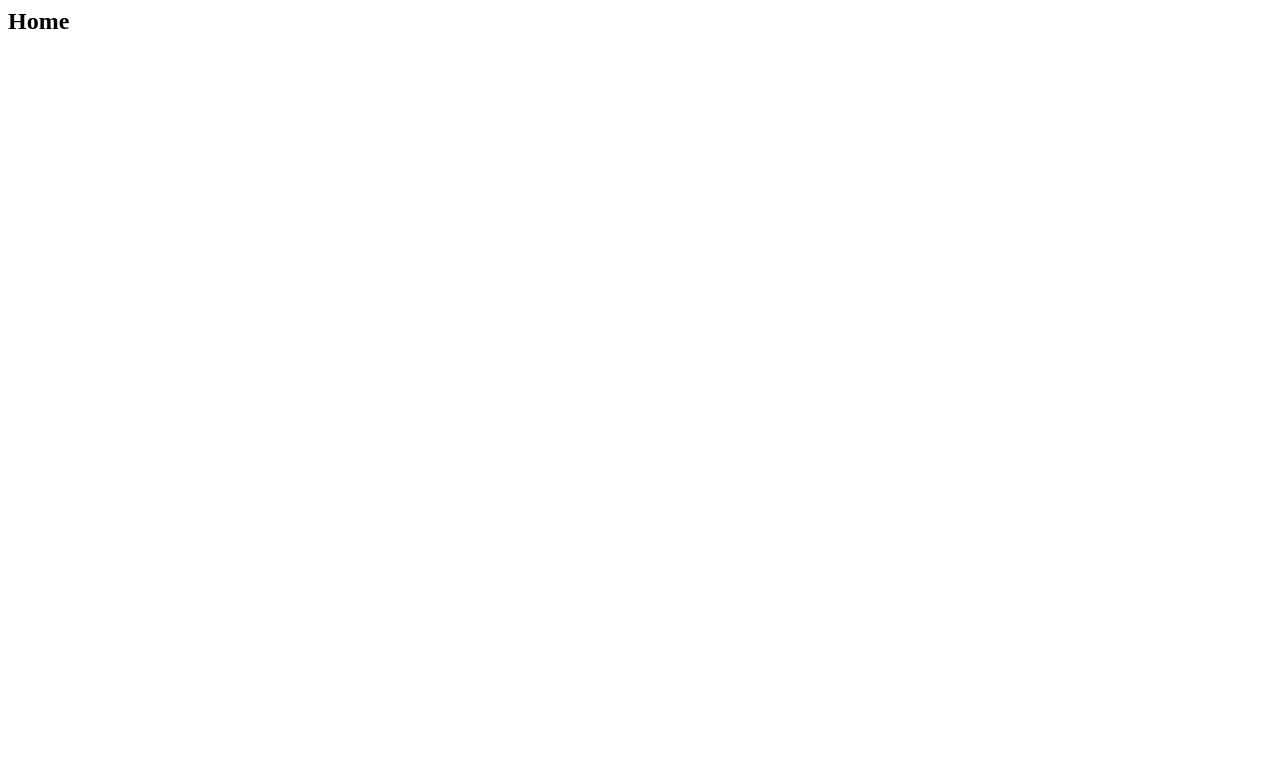
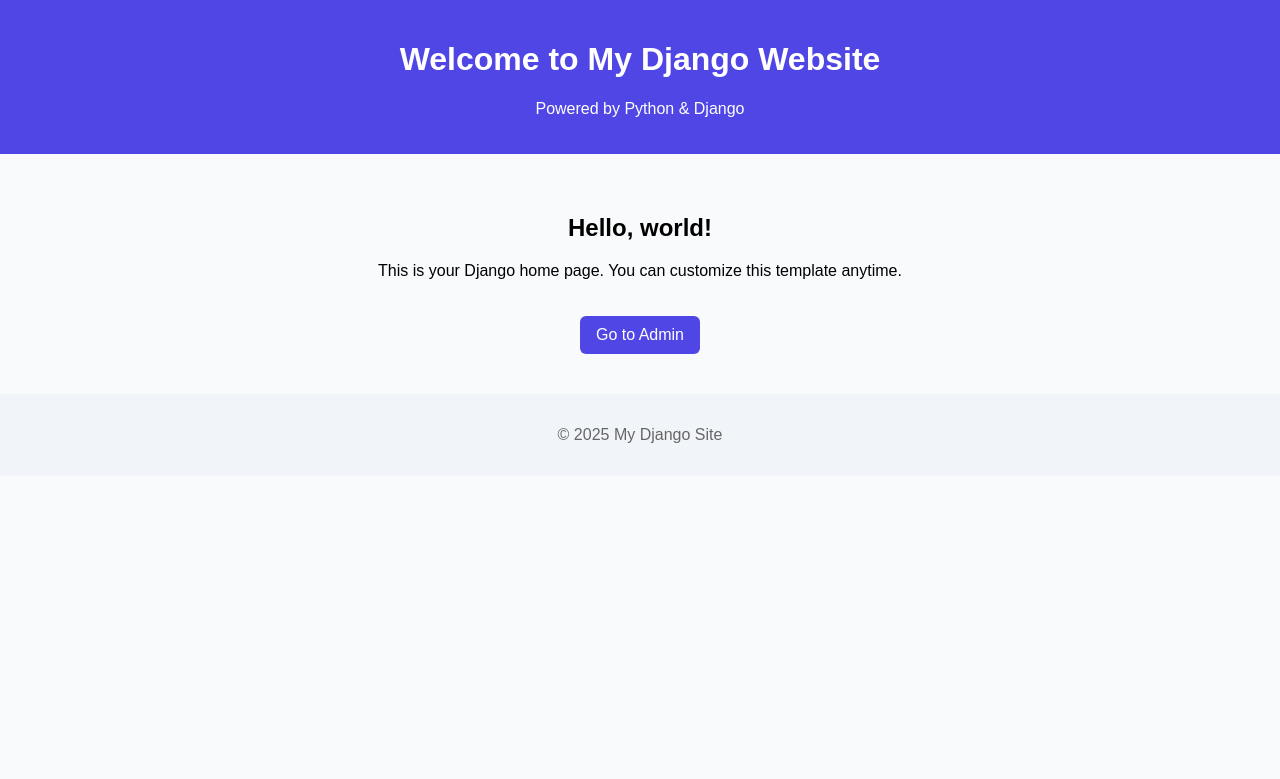
Before and after one commit to marcusopiana/django-collab-demo, a Django app: page / in a window 1280 px wide. Before the commit the part shown is almost empty. Shown: the top 779 px of the page. Run offline with Django 5.2, Linux system fonts and the light colour scheme.

Commit message:
dinagdagan ko ang home page

```diff
--- a/mysite/myapp/templates/myapp/home.html
+++ b/mysite/myapp/templates/myapp/home.html
@@ -1 +1,56 @@
-<h2>Home</h2>
+<!DOCTYPE html>
+<html lang="en">
+<head>
+    <meta charset="UTF-8">
+    <meta name="viewport" content="width=device-width, initial-scale=1.0">
+    <title>My Django Home Page</title>
+    <style>
+        body {
+            font-family: Arial, sans-serif;
+            margin: 0; padding: 0;
+            background: #f8fafc;
+        }
+        header {
+            background: #4f46e5;
+            color: white;
+            padding: 20px;
+            text-align: center;
+        }
+        main {
+            padding: 40px;
+            text-align: center;
+        }
+        a.button {
+            display: inline-block;
+            margin-top: 20px;
+            padding: 10px 16px;
+            background: #4f46e5;
+            color: white;
+            border-radius: 6px;
+            text-decoration: none;
+        }
+        footer {
+            text-align: center;
+            padding: 16px;
+            color: #666;
+            background: #f1f5f9;
+        }
+    </style>
+</head>
+<body>
+    <header>
+        <h1>Welcome to My Django Website</h1>
+        <p>Powered by Python & Django</p>
+    </header>
+
+    <main>
+        <h2>Hello, world!</h2>
+        <p>This is your Django home page. You can customize this template anytime.</p>
+        <a href="/admin/" class="button">Go to Admin</a>
+    </main>
+
+    <footer>
+        <p>© 2025 My Django Site</p>
+    </footer>
+</body>
+</html>
```
